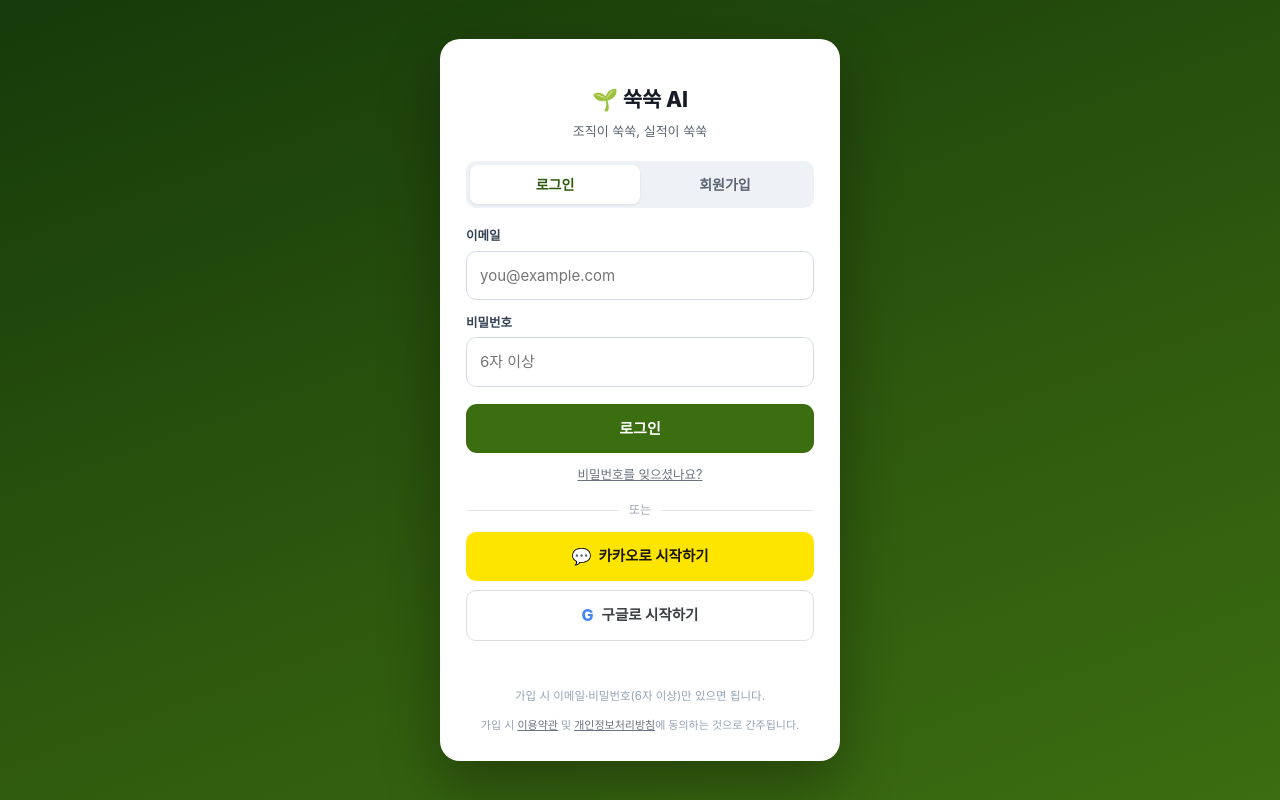
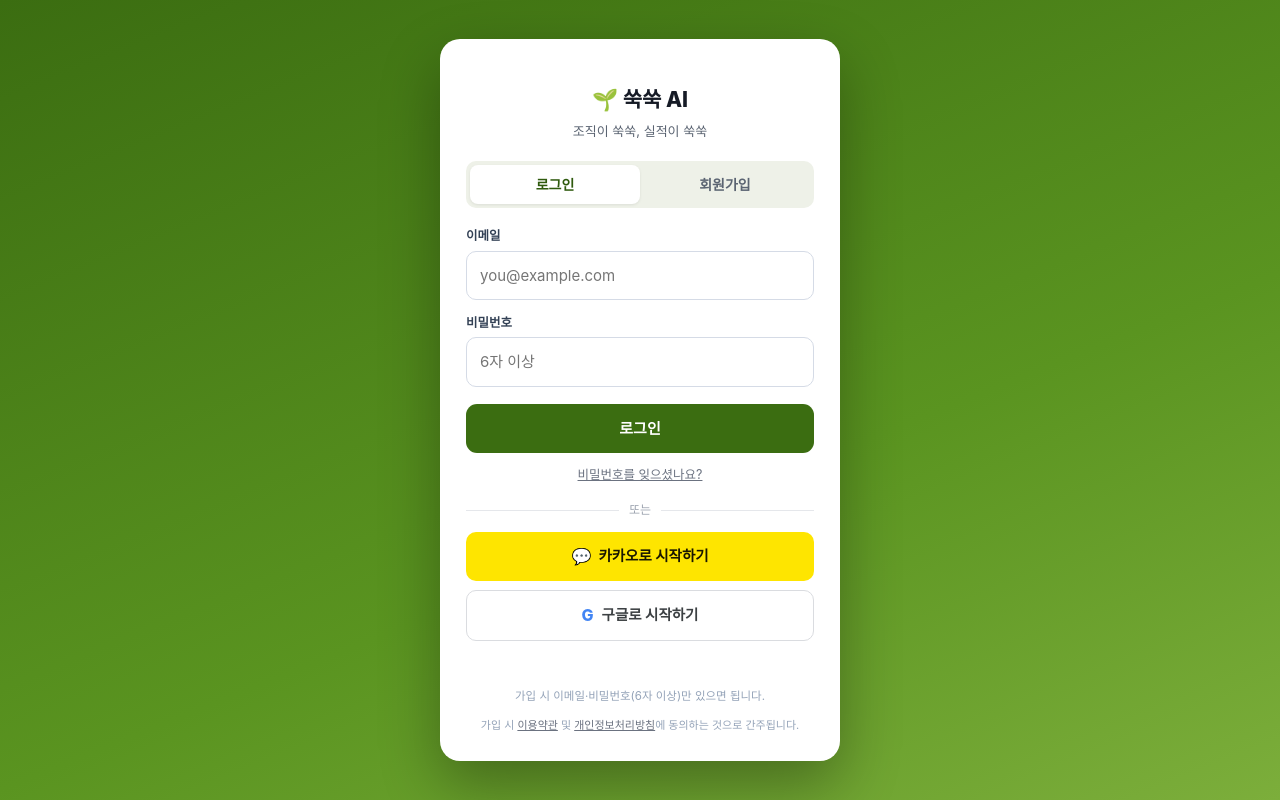
Before and after one commit to vidacompany0824-rgb/Sales-training, a plain HTML site: page index.html in a window 1280 px wide. Drawn offline with nearby package versions, Linux system fonts and the light colour scheme.

Commit message:
Update index.html

```diff
--- a/index.html
+++ b/index.html
@@ -18,12 +18,12 @@
 <link rel="apple-touch-icon" href="apple-touch-icon.png">
 <style>
 /* ===== 로그인 게이트 (Supabase 인증) ===== */
-#gate{position:fixed;inset:0;z-index:9000;background:linear-gradient(160deg,#163a0a,#2f5a0e 60%,#3B6D11);display:flex;align-items:center;justify-content:center;padding:20px}
+#gate{position:fixed;inset:0;z-index:9000;background:linear-gradient(158deg,#3B6D11 0%,#5a9420 60%,#7cae3b 100%);display:flex;align-items:center;justify-content:center;padding:20px}
 #gate.hide{display:none}
 .gate-card{background:#fff;border-radius:20px;box-shadow:0 24px 60px rgba(0,0,0,.32);width:100%;max-width:400px;padding:28px 26px}
 .gate-card h2{font-size:21px;font-weight:800;color:#161b26;margin-bottom:4px;text-align:center}
 .gate-card .gsub{font-size:13px;color:#5b6472;text-align:center;margin-bottom:20px}
-.gtabs{display:flex;background:#eef2f7;border-radius:10px;padding:4px;margin-bottom:18px}
+.gtabs{display:flex;background:#eef1e8;border-radius:10px;padding:4px;margin-bottom:18px}
 .gtab{flex:1;border:none;background:transparent;border-radius:8px;padding:9px;font:inherit;font-size:14px;font-weight:700;color:#5b6472;cursor:pointer}
 .gtab.on{background:#fff;color:#2f5a0e;box-shadow:0 1px 3px rgba(0,0,0,.08)}
 .gfield{margin-bottom:13px}
@@ -137,8 +137,8 @@
 <style>
 :root{
   color-scheme: light;
-  --bg:#f5f6f8; --card:#ffffff; --line:#e5e7eb; --ink:#1f2430; --muted:#6b7280;
-  --brand:#3B6D11; --brand-soft:#EAF3DE; --cust:#f1f3f6;
+  --bg:#f4f6ef; --card:#ffffff; --line:#e7e9df; --ink:#2c2c2a; --muted:#6b7280;
+  --brand:#3B6D11; --brand-soft:#EAF3DE; --cust:#f1f3ee;
   --good:#16a34a; --warn:#d97706; --bad:#dc2626;
   --shadow:0 1px 3px rgba(0,0,0,.06),0 8px 24px rgba(0,0,0,.05);
 }
@@ -239,7 +239,7 @@ details.pbdetails[open]>summary{margin-bottom:10px}
 .topbar .st{font-size:12px;color:var(--muted)}
 .mood{margin-left:auto;display:flex;align-items:center;gap:7px;font-size:12px;color:var(--muted)}
 .moodbar{width:82px;height:7px;border-radius:20px;background:#eceff3;overflow:hidden}
-.moodfill{height:100%;width:20%;background:linear-gradient(90deg,#94a3b8,#22c55e);transition:width .5s}
+.moodfill{height:100%;width:20%;background:linear-gradient(90deg,#C0DD97,#3B6D11);transition:width .5s}
 .endbtn{margin-left:8px;border:1px solid var(--line);background:#fff;border-radius:8px;padding:5px 10px;font-size:12px;cursor:pointer;color:var(--muted)}
 
 .log{padding:16px;height:44vh;min-height:320px;overflow-y:auto;display:flex;flex-direction:column;gap:12px;background:#fbfcfd}
```
